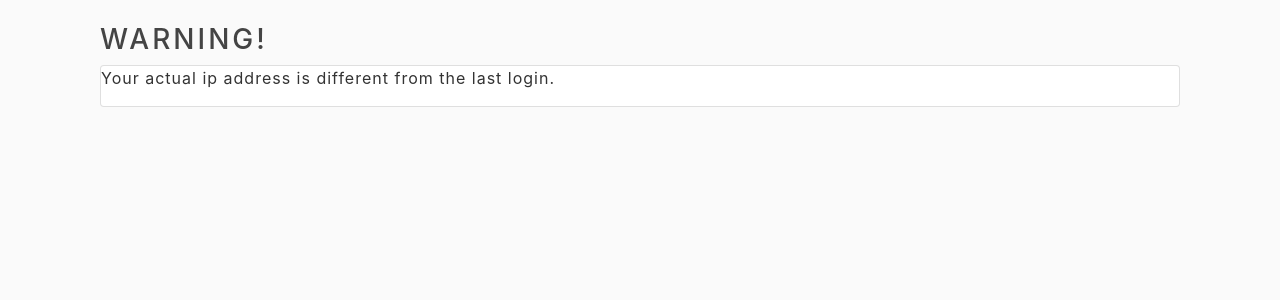
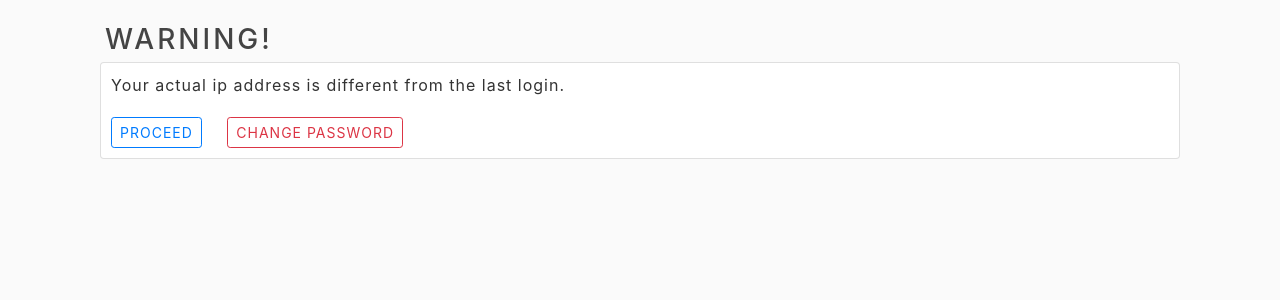
Before and after one commit to lijo-belardi/Progetto-Django-di-Lijo-Belardi, a Django app: page /ip_check/ in a window 1280 px wide. Shown: the part 57-357 px from the top of the page. Run offline with Django 3.2, Linux system fonts and the light colour scheme; the visitor is signed in with stand-in values (Sample User, id 1); some libraries are stand-ins or nearby versions.

Commit message:
Improved ip_check.html: - Added links and bottoms for "home" and "change password"; - Added margin.

```diff
--- a/socialDex/user/templates/user/ip_check.html
+++ b/socialDex/user/templates/user/ip_check.html
@@ -5,11 +5,21 @@
 <!-- Card IP Check -->
 <div class="container">
   <div class="col s12 m7">
-    <h3 class="white-text">Warning!</h3>
+    <h3 class="white-text" style="margin: 5px;">Warning!</h3>
     <div class="card horizontal">
       <div class="card-stacked">
         <div class="card-content">
-          <p class="flow-text">Your actual ip address is different from the last login.</p>
+          <p class="flow-text" style="margin: 10px;"> Your actual ip address is different from the last login.</p>
+          <div class="card-action">
+            {% if not request.GET.next %}
+            <a class="btn btn-outline-primary btn-sm" href="{% url 'api:home' %}" name="next" style="margin: 10px;">Proceed</a>
+            {% elif request.GET.next == '' %}
+            <a class="btn btn-outline-primary btn-sm" href="{% url 'api:home' %}" name="next" style="margin: 10px;">Proceed</a>
+            {% else %}
+            <a class="btn btn-outline-primary btn-sm" href="{% url 'api:home' %}" name="next" style="margin: 10px;">Proceed</a>
+            {% endif %}
+            <a class="btn btn-outline-danger btn-sm" href="{% url 'user:password-change' %}" style="margin: 10px;">Change password</a>
+          </div>
         </div>
       </div>
     </div>
```
